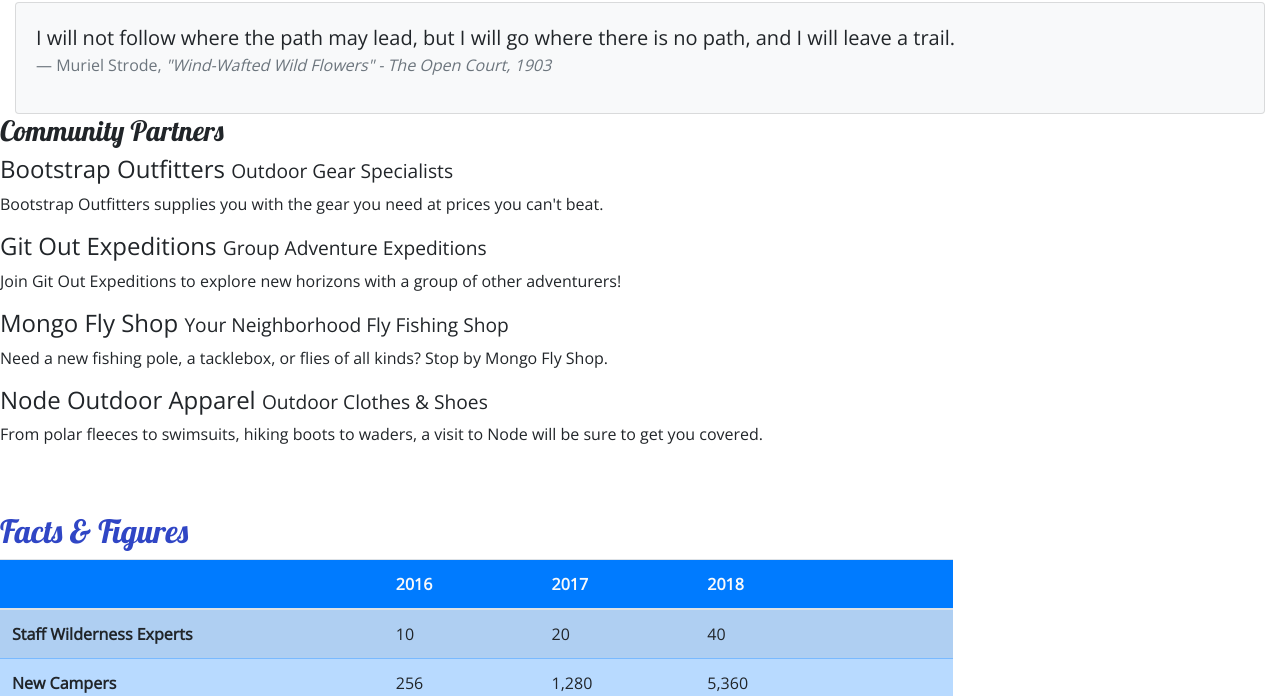
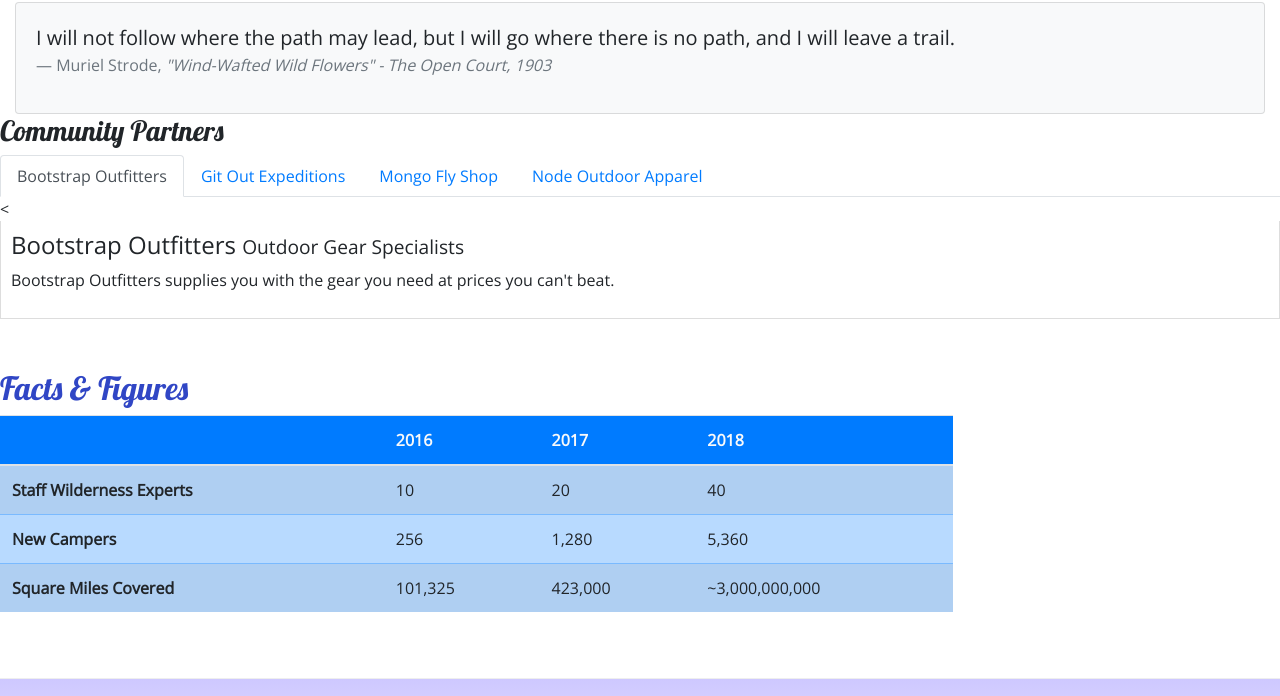
Before and after one commit to lalaloopsi213/Bootstrap, a website: page aboutus.html in a window 1280 px wide. Shown: the part 816-1512 px from the top of the page. Drawn offline with nearby package versions, Linux system fonts and the light colour scheme.

Commit message:
commit on main

```diff
--- a/aboutus.html
+++ b/aboutus.html
@@ -111,15 +111,36 @@
     <div class="row row content">
         <div class="col">
             <h3>Community Partners</h3>
+            <ul class="nav nav-tabs">
+                <li class="nav-item"><a class="nav-link active" href="#bootstrap" role="tab" data-toggle="tab">Bootstrap
+                        Outfitters</a>
+                <li class="nav-item"><a class="nav-link" href="#git" role="tab" data-toggle="tab">Git Out
+                        Expeditions</a>
+                <li class="nav-item"><a class="nav-link" href="#mongo" role="tab" data-toggle="tab">Mongo Fly Shop</a>
+                <li class="nav-item"><a class="nav-link" href="#node" role="tab" data-toggle="tab">Node Outdoor
+                        Apparel</a>
+                </li>
+                </li>
+                </li>
+                </li>
+            </ul>
+            < <div class="tab-content">
+                <div role="tabpanel" class="tab-pane fade show active" id="bootstrap">
                     <h4>Bootstrap Outfitters <small>Outdoor Gear Specialists</small></h4>
-            <p class="d-none d-sm-block">Bootstrap Outfitters supplies you with the gear you need at prices
-                you can't beat.</p>
+                    <p class="d-none d-sm-block">Bootstrap Outfitters supplies you with the gear you need at prices you
+                        can't beat.</p>
+                </div>
+                <div role="tabpanel" class="tab-pane fade" id="git">
                     <h4>Git Out Expeditions <small>Group Adventure Expeditions</small></h4>
-            <p class="d-none d-sm-block">Join Git Out Expeditions to explore new horizons with a group of
-                other adventurers!</p>
-            <h4>Mongo Fly Shop <small>Your Neighborhood Fly Fishing Shop</small></h4>
+                    <p class="d-none d-sm-block">Join Git Out Expeditions to explore new horizons with a group of other
+                        adventurers!</p>
+                </div>
+                <div role="tabpanel" class="tab-pane fade" id="mongo">
+                    <h4>Mongo Fly Shop <small>Your Neighborhood Fly Fishing Shop.</small></h4>
                     <p class="d-none d-sm-block">Need a new fishing pole, a tacklebox, or flies of all kinds? Stop by
                         Mongo Fly Shop.</p>
+                </div>
+                <div role="tabpanel" class="tab-pane fade" id="node">
                     <h4>Node Outdoor Apparel <small>Outdoor Clothes & Shoes</small></h4>
                     <p class="d-none d-sm-block">From polar fleeces to swimsuits, hiking boots to waders, a visit to
                         Node will be sure to get you covered.</p>
--- a/css/styles.css
+++ b/css/styles.css
@@ -9,6 +9,12 @@ body {
 
 
     background-color: turquoise
+}
+
+.tab-content {
+    border: 1px solid #DDD;
+    border-top: none;
+    padding: 10px;
 }
 
 h1,
```
Lines whose indentation alone changed are shown as unchanged.
